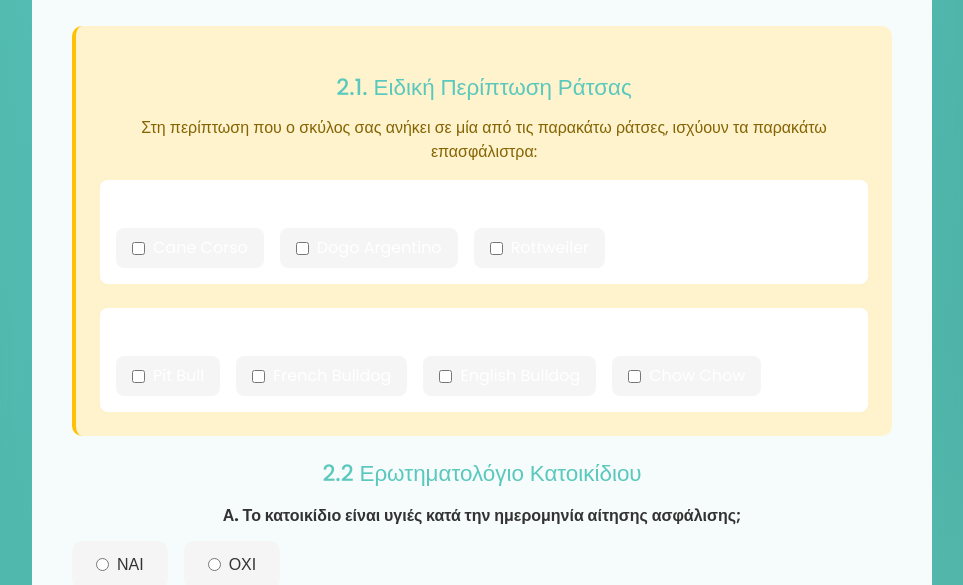
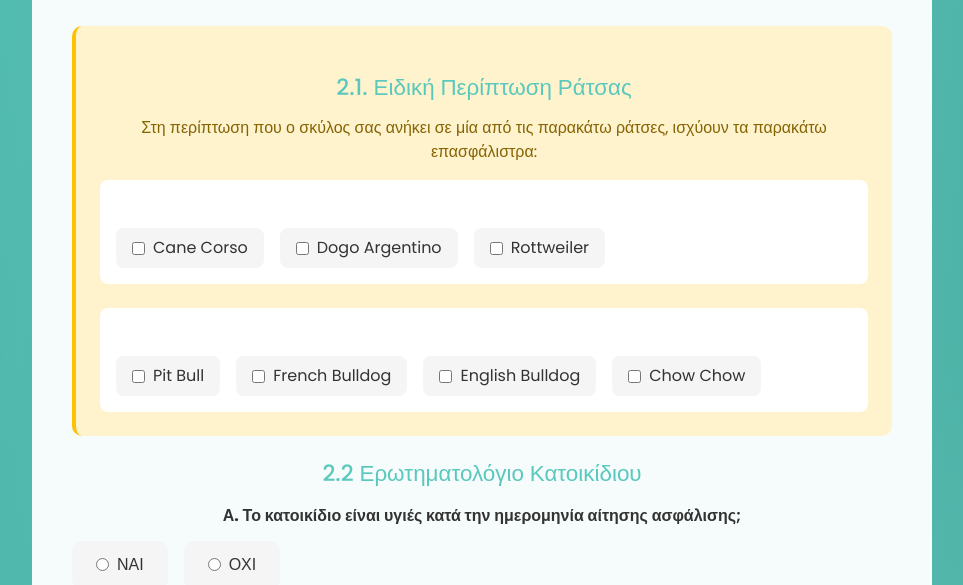
Before and after one commit to s1leviathan/Hoolie, a Django app: page /health-status/ in a window 1280 px wide. Shown: the part 1591-2176 px from the top of the page, without its empty margins (158-1121 px from the left). Run offline with Django 4.2, Linux system fonts and the light colour scheme.

Commit message:
Fix checkbox label text color - ensure breed options (French Bulldog, etc.) are dark and readable

```diff
--- a/templates/main/questionnaire_cat.html
+++ b/templates/main/questionnaire_cat.html
@@ -469,6 +469,11 @@
     background: #f5f5f5;
     border-radius: 8px;
     cursor: pointer;
+    color: #333;
+}
+
+.checkbox-label span {
+    color: #333;
 }
 
 .pet-details-display {
--- a/templates/main/questionnaire_dog.html
+++ b/templates/main/questionnaire_dog.html
@@ -533,6 +533,11 @@
     background: #f5f5f5;
     border-radius: 8px;
     cursor: pointer;
+    color: #333;
+}
+
+.checkbox-label span {
+    color: #333;
 }
 
 .pet-details-display {
```
